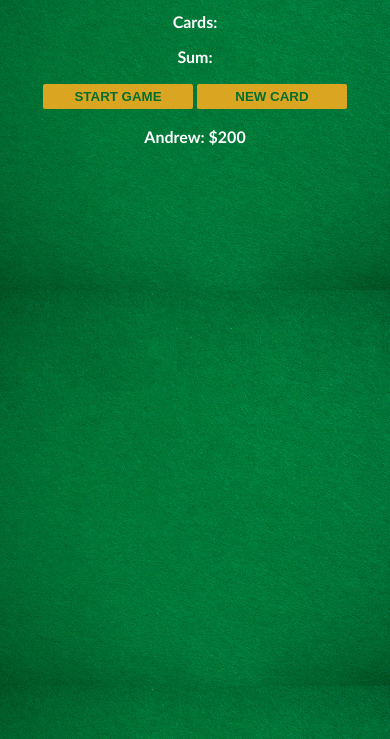
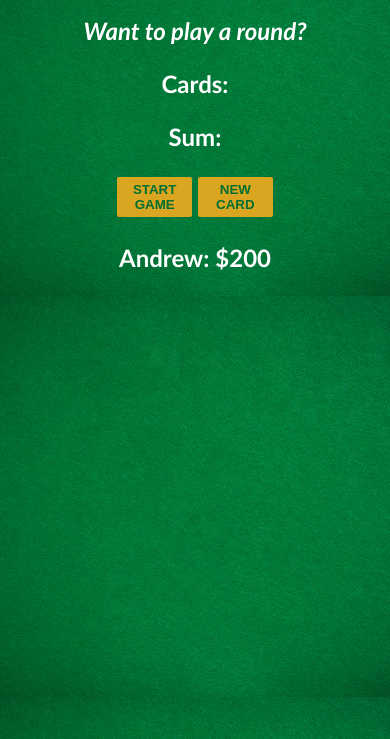
Before and after one commit to Andrewvvvw/BlackJackGame, a plain HTML site: page index.html in a window 390 px wide. Shown: the part 105-844 px from the top of the page. Drawn offline with Linux system fonts and the light colour scheme.

Commit message:
Added viewport to provide responsive scalling

```diff
--- a/index.css
+++ b/index.css
@@ -5,6 +5,8 @@ body {
     font-weight: bold;
     color: white;
     text-align: center;
+    font-size: clamp(24px, 5vw, 48px);
+    overflow-x: hidden;
 }
 
 h1 {
@@ -17,7 +19,7 @@ h1 {
 
 button {
     color: #016f32;
-    width: 150px;
+    width: 20%;
     background: goldenrod;
     padding-top: 5px;
     padding-bottom: 5px;
--- a/index.html
+++ b/index.html
@@ -2,6 +2,7 @@
 <html lang="en">
     <head>
         <meta charset="UTF-8">
+        <meta name="viewport" content="width=device-width, initial-scale = 1.0" />
         <link rel="stylesheet" href="index.css">
         <title>Blackjack</title>
     </head>
@@ -10,8 +11,8 @@
         <p id="message-el">Want to play a round?</p>
         <p id="cards-el">Cards:</p>
         <p id="sum-el">Sum:</p>
-        <button onclick="startGame()">START GAME</button>
-        <button onclick="newCard()">NEW CARD</button>
+        <button id = "start-btn">START GAME</button>
+        <button id = "newCard-btn">NEW CARD</button>
         <p id="player-el"></p>
         <script src="index.js"></script>
     </body>
--- a/index.js
+++ b/index.js
@@ -13,6 +13,9 @@ let sumEl = document.getElementById("sum-el")
 let cardsEl = document.getElementById("cards-el")
 let playerEl = document.getElementById("player-el")
 
+const startBtn = document.getElementById("start-btn")
+const newCardBtn = document.getElementById("newCard-btn")
+
 playerEl.textContent = player.name + ": $" + player.chips
 
 function getRandomCard() {
@@ -26,7 +29,7 @@ function getRandomCard() {
     }
 }
 
-function startGame() {
+startBtn.addEventListener("click", function startGame() {
     isAlive = true
     hasBlackJack = false
     let firstCard = getRandomCard()
@@ -34,7 +37,7 @@ function startGame() {
     cards = [firstCard, secondCard]
     sum = firstCard + secondCard
     renderGame()
-}
+})
 
 function renderGame() {
     cardsEl.textContent = "Cards: "
@@ -56,11 +59,11 @@ function renderGame() {
 }
 
 
-function newCard() {
+newCardBtn.addEventListener("click", function newCard() {
     if (isAlive === true && hasBlackJack === false) {
         let card = getRandomCard()
         sum += card
         cards.push(card)
         renderGame()
     }
-}
+})
```
